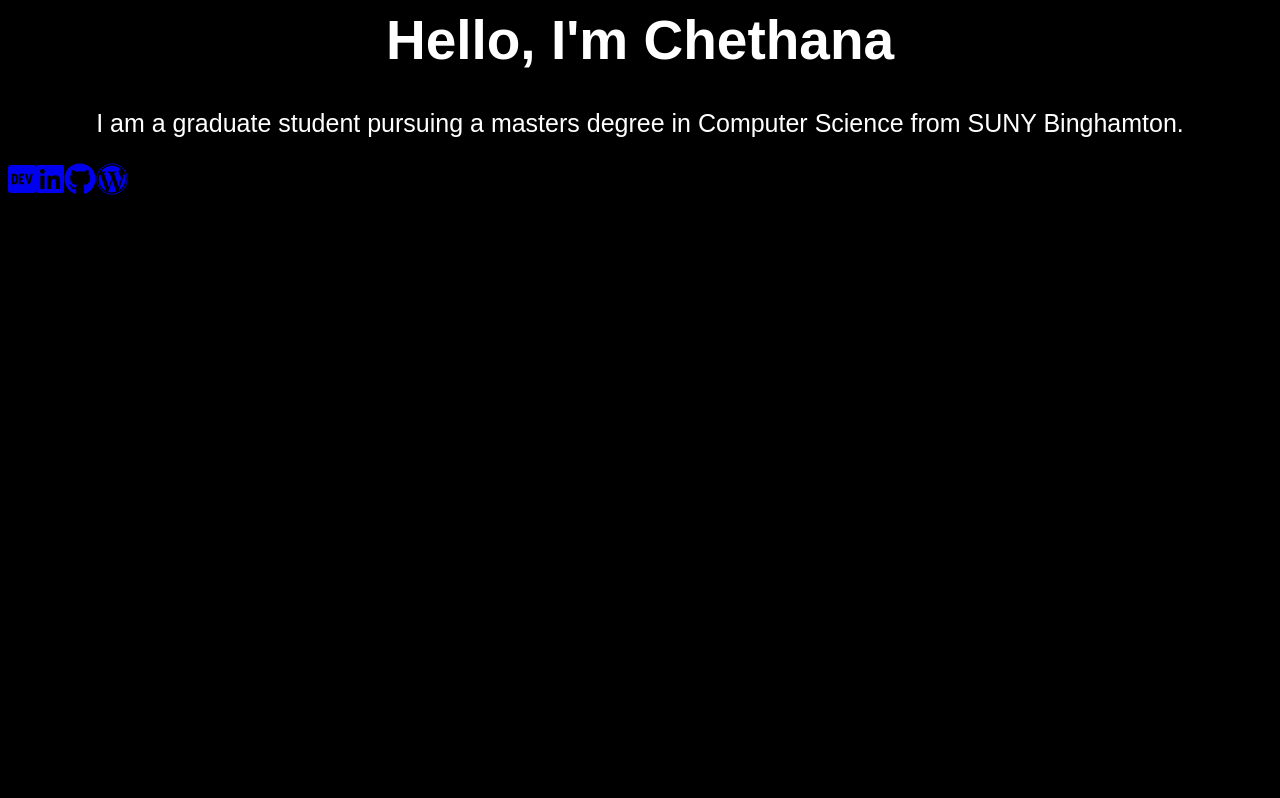
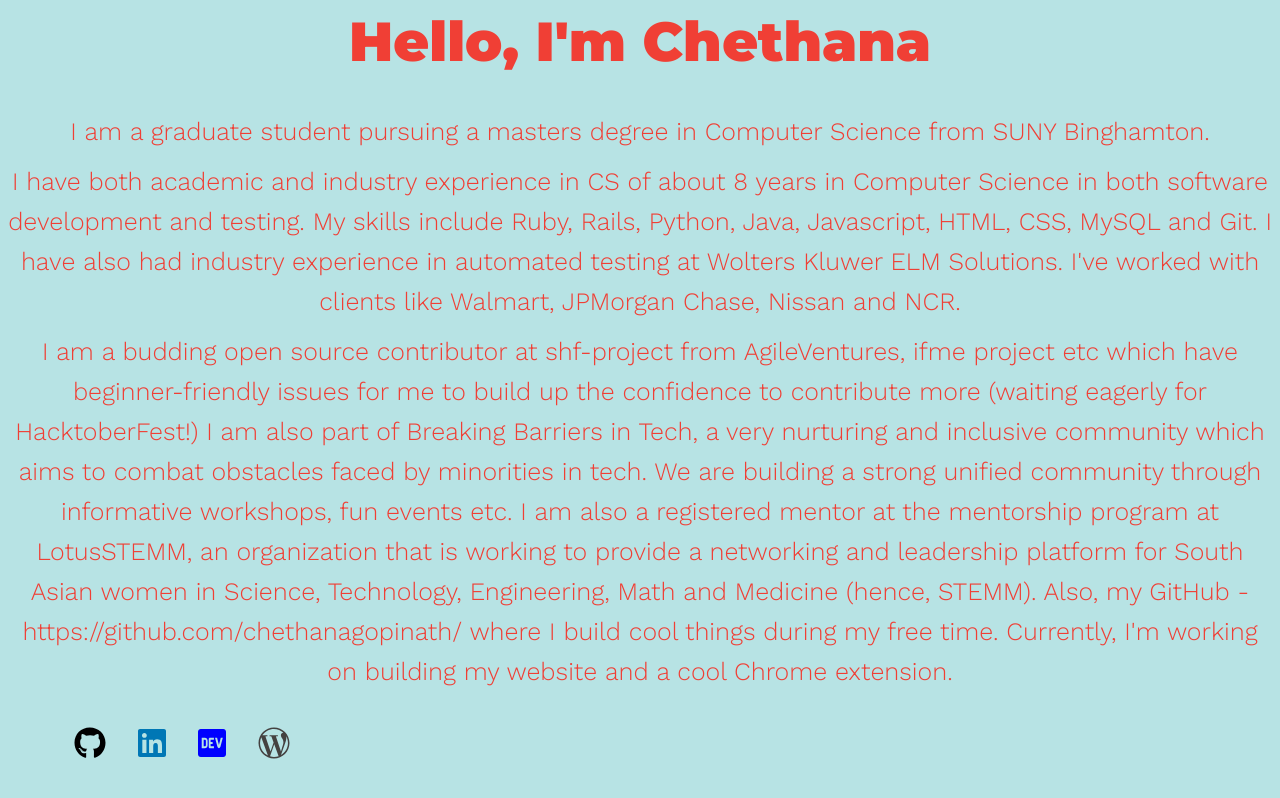
Before and after one commit to chethanagopinath/my-website, a React (Create React App) app: page / in a window 1280 px wide. Built offline with nearby package versions, Linux system fonts and the light colour scheme.

Commit message:
Changed the theme and fonts on the webpage

```diff
--- a/src/App.js
+++ b/src/App.js
@@ -8,6 +8,10 @@
       <div classname="sub-div">
         <h1 id='name-header'>Hello, I'm Chethana</h1>
         <p>I am a graduate student pursuing a masters degree in Computer Science from SUNY Binghamton.</p>
+        <p>I have both academic and industry experience in CS of about 8 years in Computer Science in both software development and testing. My skills include Ruby, Rails, Python, Java, Javascript, HTML, CSS, MySQL and Git. I have also had industry experience in automated testing at Wolters Kluwer ELM Solutions. I've worked with clients like Walmart, JPMorgan Chase, Nissan and NCR.
+        </p>
+        <p>I am a budding open source contributor at shf-project from AgileVentures, ifme project etc which have beginner-friendly issues for me to build up the confidence to contribute more (waiting eagerly for HacktoberFest!) I am also part of Breaking Barriers in Tech, a very nurturing and inclusive community which aims to combat obstacles faced by minorities in tech. We are building a strong unified community through informative workshops, fun events etc. I am also a registered mentor at the mentorship program at LotusSTEMM, an organization that is working to provide a networking and leadership platform for South Asian women in Science, Technology, Engineering, Math and Medicine (hence, STEMM). Also, my GitHub - https://github.com/chethanagopinath/ where I build cool things during my free time. Currently, I'm working on building my website and a cool Chrome extension.
+        </p>
         <SocialFollow />
       </div>
     </div>
--- a/src/SocialFollow.js
+++ b/src/SocialFollow.js
@@ -6,16 +6,16 @@
   faDev,
   faLinkedin,
   faGithub,
-  faStackoverflow,
-  faWordpress
+  faWordpressSimple
 } from "@fortawesome/free-brands-svg-icons";
 
 export default function SocialFollow() {
   return (
     <div class="social-container">
-      <a href="https://dev.to/chethanagopinath"
-      className="dev social">
-        <FontAwesomeIcon icon={faDev} size="2x" />
+
+      <a href="https://github.com/chethanagopinath/"
+      className="github social">
+        <FontAwesomeIcon icon={faGithub} size="2x" />
       </a>
 
       <a href="https://www.linkedin.com/in/chethana-gopinath/"
@@ -23,19 +23,14 @@
         <FontAwesomeIcon icon={faLinkedin} size="2x" />
       </a>
 
-      <a href="https://github.com/chethanagopinath/"
-      className="github social">
-        <FontAwesomeIcon icon={faGithub} size="2x" />
-      </a>
-
-      <a href="https://stackoverflow.com/users/4403096/chethana-gopinath"
-      className="stackoverflow social">
-        <FontAwesomeIcon icon={faStackoverflow} size="2x" />
+      <a href="https://dev.to/chethanagopinath"
+      className="dev social">
+        <FontAwesomeIcon icon={faDev} size="2x" />
       </a>
 
       <a href="https://apennyeveryweek.wordpress.com/"
       className="wordpress social">
-        <FontAwesomeIcon icon={faWordpress} size="2x" />
+        <FontAwesomeIcon icon={faWordpressSimple} size="2x" />
       </a>
 
 
--- a/src/style.css
+++ b/src/style.css
@@ -1,21 +1,63 @@
-h1, p {
-  font-family: 'GT America Extended',sans-serif;
-  color: white;
+@import url('https://fonts.googleapis.com/css?family=Montserrat:900|Work+Sans:300" rel="stylesheet');
+
+
+h1 {
+  font-family: Montserrat;
+  color: #F03F35;
   text-align: center;
 }
 
 p{
   font-size: 25px;
+  line-height: 40px;
+  text-align: center;
+  margin: 10px 0;
+  color: #f03f35;
 }
 
-h1{
-  font-size: 55px;
+h1, h2, h3, h4, h5, h6 {
+ font-family: 'Montserrat', sans-serif;
+ font-weight: 900;
+ font-size: 55px;
 }
 
 body{
-  background-color: black;
+  background-color: #B7E3E4;
+  font-family: 'Work Sans', sans-serif;
+  font-weight: 300;
 }
 
 .sub-div{
-  padding: 10px;
+  padding: 20px;
 }
+
+.social-container {
+  padding: 25px 50px;
+  align-content: center;
+}
+
+a.social {
+  margin: 0 1rem;
+  transition: transform 250ms;
+  display: inline-block;
+}
+
+a.social:hover {
+  transform:translateY(-3px);
+}
+
+a.dev{
+  color:blue;
+}
+a.linkedin{
+  color:#0077B5;
+}
+
+
+a.github{
+  color:black;
+}
+
+a.wordpress{
+  color: #444140;
+}
```
